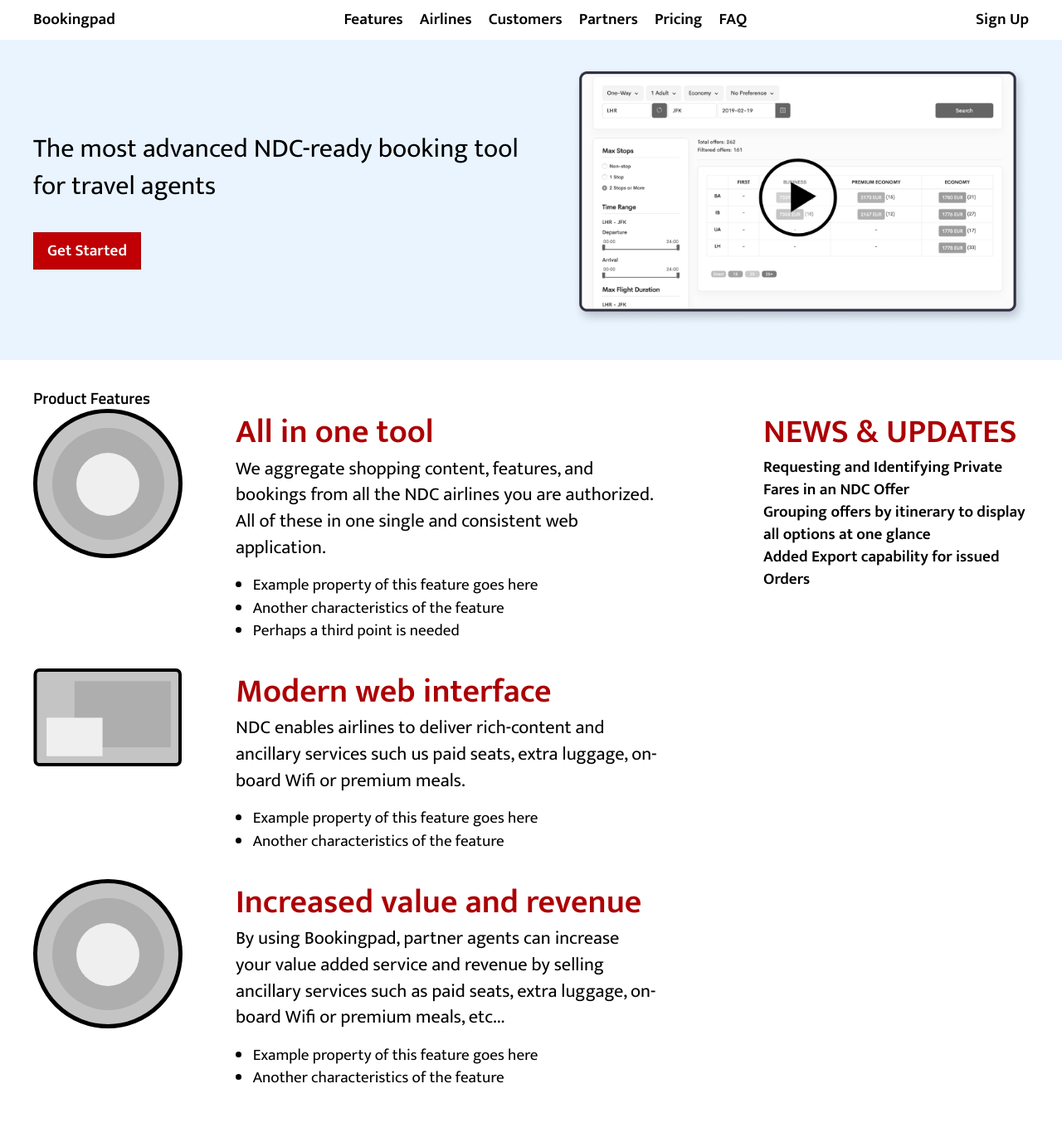
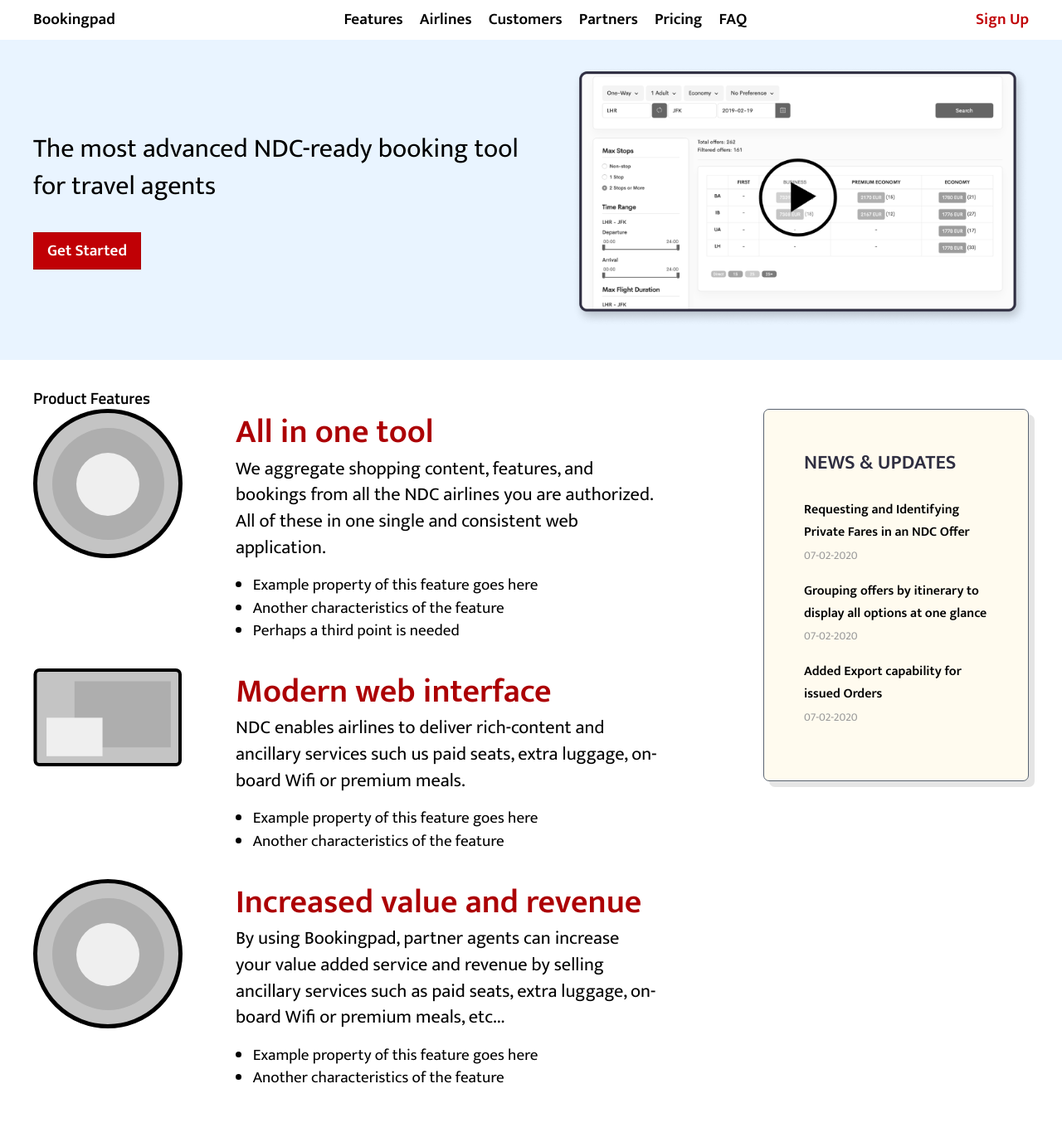
Before and after one commit to tripsimian-labs/bookingpad-web, a Jekyll site: the page built from index.md, in a window 1280 px wide. Shown: the whole page at 83% size. Built offline with Jekyll 4.4.1, drawn with Linux system fonts in a browser that asks for light colours.

Commit message:
Style UpdatesBox

```diff
--- a/_layouts/main.html
+++ b/_layouts/main.html
@@ -122,7 +122,8 @@
                     Increased value and revenue
                   </h3>
                   <p>
-                    By using Bookingpad, partner agents can increase your value added service and revenue by selling ancillary services such as paid seats, extra luggage, on-board Wifi or premium meals, etc...
+                    By using Bookingpad, partner agents can increase your value added service and revenue by selling
+                    ancillary services such as paid seats, extra luggage, on-board Wifi or premium meals, etc...
                   </p>
                   <ul>
                     <li>Example property of this feature goes here</li>
@@ -133,6 +134,7 @@
             </div>
 
             <div class="homeUpdates">
+              <div class="homeUpdatesBox">
                 <h3>
                   NEWS & UPDATES
                 </h3>
@@ -141,18 +143,22 @@
                     <a href="">
                       Requesting and Identifying Private Fares in an NDC Offer
                     </a>
+                    <span class="updatesDate">07-02-2020</span>
                   </li>
                   <li>
                     <a href="">
                       Grouping offers by itinerary to display all options at one glance
                     </a>
+                    <span class="updatesDate">07-02-2020</span>
                   </li>
                   <li>
                     <a href="">
                       Added Export capability for issued Orders
                     </a>
+                    <span class="updatesDate">07-02-2020</span>
                   </li>
                 </ul>
+              </div>
             </div>
           </div>
         </div>
--- a/_sass/layout.scss
+++ b/_sass/layout.scss
@@ -1,6 +1,7 @@
 $red: #c00005;
 $redDark: #ac0004;
 $mint: #00c086;
+$black: #2f2e41;
 
 body {
   background-color: white;
@@ -81,6 +82,10 @@
   display: flex;
   align-items: center;
   justify-content: flex-end;
+
+  a {
+    color: $red;
+  }
 }
 
 #region {
@@ -161,3 +166,36 @@
     margin-bottom: 1rem;
   }
 }
+
+.homeUpdates {
+  &Box {
+    background: #fffbef;
+    border: 1px solid #596371;
+    padding: 3rem;
+    box-sizing: border-box;
+    box-shadow: 7px 7px 0px rgba(0, 0, 0, 0.1);
+    border-radius: 7px;
+
+    ul {
+      li {
+        margin-bottom: 1.1rem;
+        a {
+          font-size: 1rem;
+        }
+      }
+    }
+  }
+  h3 {
+    color: $black;
+    font-size: 1.5rem;
+    text-transform: uppercase;
+    margin-bottom: 1.5rem;
+  }
+
+  .updatesDate {
+    display: block;
+    color: #999999;
+    font-size: .85rem;
+    padding-top: .4rem;
+  }
+}
```
Lines whose indentation alone changed are shown as unchanged.
